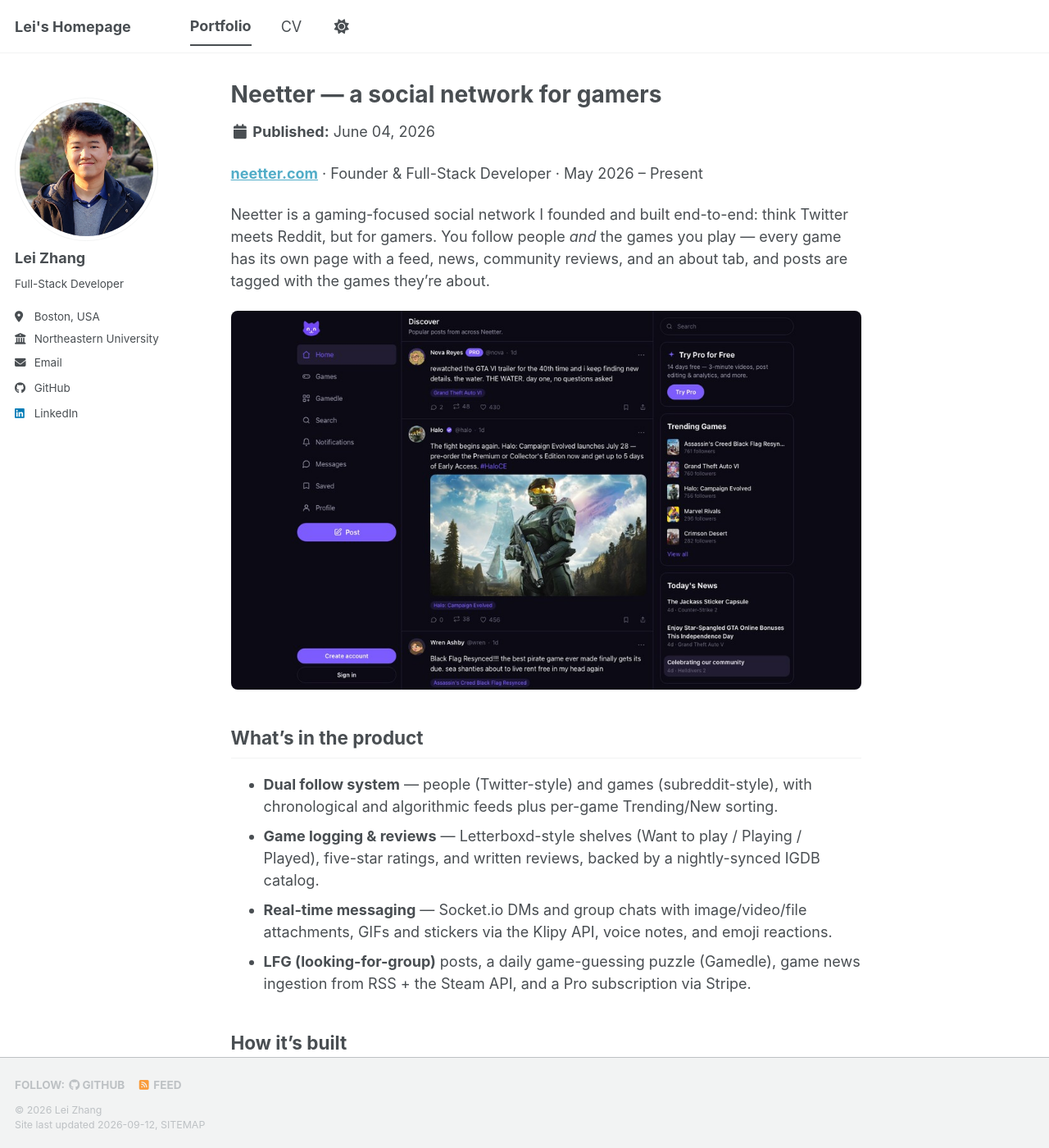
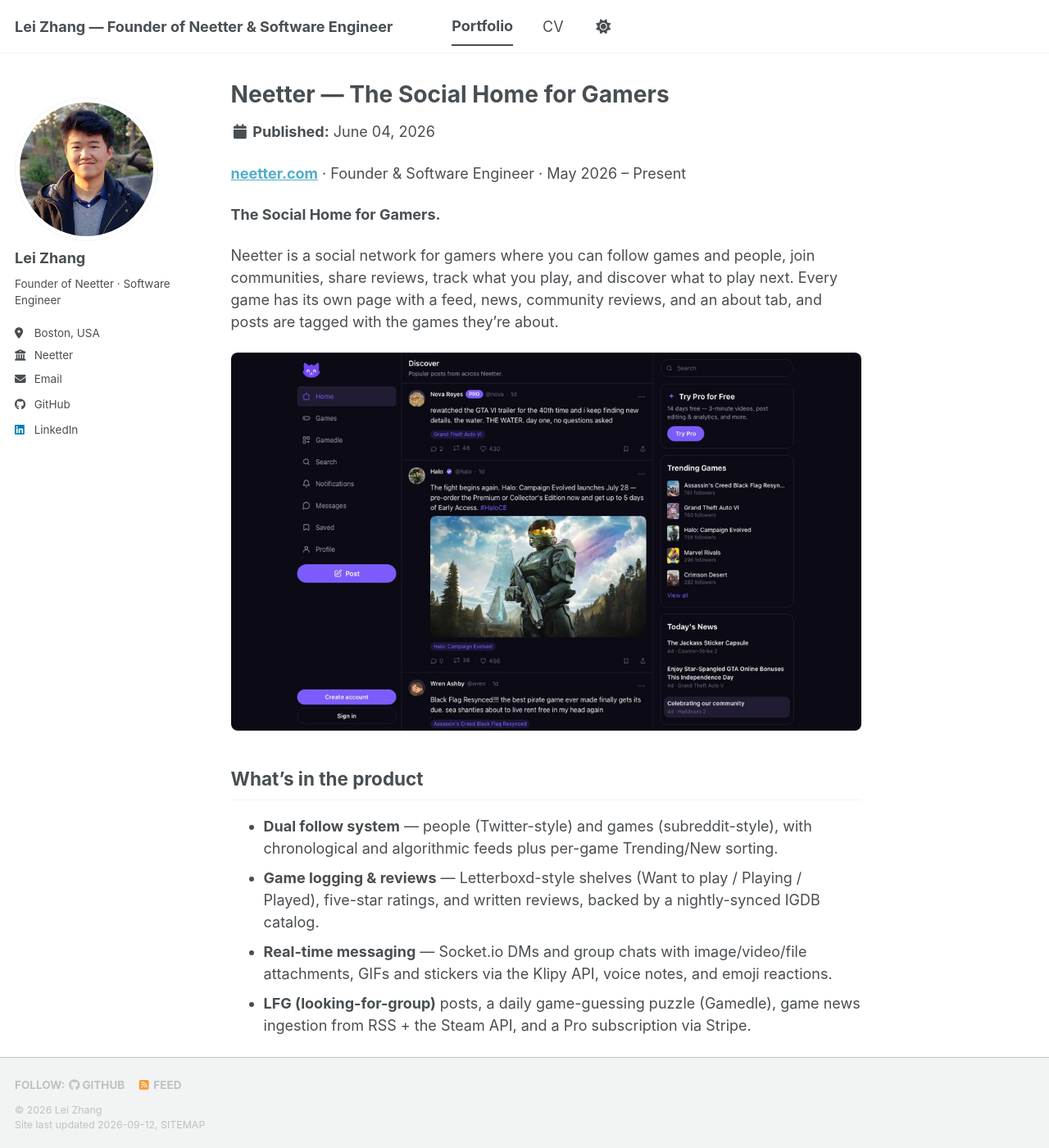
Before and after one commit to Mauoser/mauoser.github.io, a Jekyll site: the page built from _portfolio/neetter.md, in a window 1280 px wide and 1400 px high. Shown: the whole window at 82% size. Built offline with Jekyll 4.4.1, drawn with Linux system fonts in a browser that asks for light colours; a script bundle is joined from its source files by our own code; library files that are not in the unit come from our copies; some of the changed text lies outside the part shown.

Commit message:
Update Neetter positioning across site

```diff
--- a/_config.yml
+++ b/_config.yml
@@ -9,10 +9,10 @@
 # Basic Site Settings
 locale                   : "en-US"
 site_theme               : "default" # The available themes options are "default", "air", "sunrise", "mint", "dirt" and "contrast"
-title                    : "Lei's Homepage"
+title                    : "Lei Zhang — Founder of Neetter & Software Engineer"
 title_separator          : "-"
 name                     : &name "Lei Zhang"
-description              : &description "Lei Zhang's Webpage"   # Update this with a general description of your site, this is the default if not overridden by a page
+description              : &description "Neetter is a social network for gamers where you can follow games and people, join communities, share reviews, track what you play, and discover what to play next."
 url                      : https://mauoser.github.io # The base hostname & protocol for your site e.g. "https://[your GitHub username].github.io",
                                                            # or if you already have some other page hosted on Github then use "https://[your GitHub username].github.io/[Your Repo Name]"
 baseurl                  : "" # the subpath of your site, e.g. "/blog"
@@ -26,9 +26,9 @@
   avatar           : "profile.jpg"
   name             : "Lei Zhang"
   pronouns         : # example: "she/her"
-  bio              : "Full-Stack Developer"
+  bio              : "Founder of Neetter · Software Engineer"
   location         : "Boston, USA"
-  employer         : "Northeastern University"
+  employer         : "Neetter"
   uri              : # URL
   email            : "zhang.l5@northeastern.edu"
 
--- a/_includes/seo.html
+++ b/_includes/seo.html
@@ -6,7 +6,9 @@
 {% endif %}
 {% assign seo_url = seo_url | default: site.github.url %}
 
-{% if page.title %}
+{% if page.seo_title %}
+  {% assign seo_title = page.seo_title %}
+{% elsif page.title %}
   {% assign seo_title = page.title | append: " " | append: site.title_separator | append: " " | append: site.title %}
 {% endif %}
 
@@ -25,6 +27,8 @@
   {% assign seo_description = seo_description | markdownify | strip_html | strip_newlines | escape_once %}
 {% endif %}
 <meta name="description" content="{{ seo_description }}">
+
+{% assign seo_social_title = page.seo_title | default: page.title | default: site.title %}
 
 {% assign seo_author = page.author | default: page.author[0] | default: site.author[0] %}
 {% if seo_author %}
@@ -50,7 +54,7 @@
 
 {% if site.twitter.username %}
   <meta name="twitter:site" content="@{{ site.twitter.username | replace: "@", "" }}">
-  <meta name="twitter:title" content="{{ page.title | default: site.title | markdownify | strip_html | strip_newlines | escape_once }}">
+  <meta name="twitter:title" content="{{ seo_social_title | markdownify | strip_html | strip_newlines | escape_once }}">
   <meta name="twitter:description" content="{{ seo_description }}">
   <meta name="twitter:url" content="{{ canonical_url }}">
 
@@ -115,7 +119,7 @@
 <!-- Open Graph protocol data (https://ogp.me/), used by social media -->
 <meta property="og:locale" content="{{ site.locale | default: "en" }}">
 <meta property="og:site_name" content="{{ site.title }}">
-<meta property="og:title" content="{{ page.title | default: site.title | markdownify | strip_html | strip_newlines | escape_once }}">
+<meta property="og:title" content="{{ seo_social_title | markdownify | strip_html | strip_newlines | escape_once }}">
 {% if page.date %}
   <meta property="og:type" content="article">
 {% endif %}
--- a/_portfolio/neetter.md
+++ b/_portfolio/neetter.md
@@ -1,16 +1,20 @@
 ---
-title: "Neetter — a social network for gamers"
-excerpt: "Founder & full-stack developer. Follow people and the games you play — live at neetter.com with an iOS app in TestFlight.<br/><img src='/images/neetter-card.jpg' alt='The Neetter web app: navigation, discover feed, and trending games'>"
+title: "Neetter — The Social Home for Gamers"
+seo_title: "Neetter - Video Game Communities, Reviews & Tracking"
+description: "Neetter is a social network for gamers where you can follow games and people, join communities, share reviews, track what you play, and discover what to play next."
+excerpt: "Founder & Software Engineer. The Social Home for Gamers — follow games and people, join communities, share reviews, and track what you play. Live at neetter.com with iOS and Android apps in beta testing.<br/><img src='/images/neetter-card.jpg' alt='The Neetter web app: navigation, discover feed, and trending games'>"
 collection: portfolio
 date: 2026-06-04
 ---
 
-**[neetter.com](https://neetter.com)** · Founder & Full-Stack Developer · May 2026 – Present
+**[neetter.com](https://neetter.com)** · Founder & Software Engineer · May 2026 – Present
 
-Neetter is a gaming-focused social network I founded and built end-to-end:
-think Twitter meets Reddit, but for gamers. You follow people *and* the games
-you play — every game has its own page with a feed, news, community reviews,
-and an about tab, and posts are tagged with the games they're about.
+**The Social Home for Gamers.**
+
+Neetter is a social network for gamers where you can follow games and people,
+join communities, share reviews, track what you play, and discover what to play
+next. Every game has its own page with a feed, news, community reviews, and an
+about tab, and posts are tagged with the games they're about.
 
 <img src="/images/neetter-card.jpg" alt="The Neetter web app: navigation, discover feed, and trending games" style="max-width:100%;border-radius:8px;">
 
@@ -23,8 +27,8 @@
 
 How it's built
 ------
-Solo across the whole stack: a **Next.js/TypeScript** web app on Vercel, a
-**React Native (Expo)** iOS app distributed through TestFlight, and a
+Solo across the whole stack: a **Next.js/TypeScript** web app on Vercel,
+**React Native (Expo)** iOS and Android apps in beta testing, and a
 **Node.js/Express** API with **PostgreSQL (Prisma)** and **Redis** on Fly.io —
 media on Cloudflare R2, video transcoding via Mux, OAuth sign-in (Google,
 Discord, Twitch, Apple), Firebase push notifications, and NSFW media scanning
```
Also changed, not shown: README.md (+1 -1 lines), _pages/about.md (+5 -3 lines), _pages/cv.md (+3 -3 lines).
